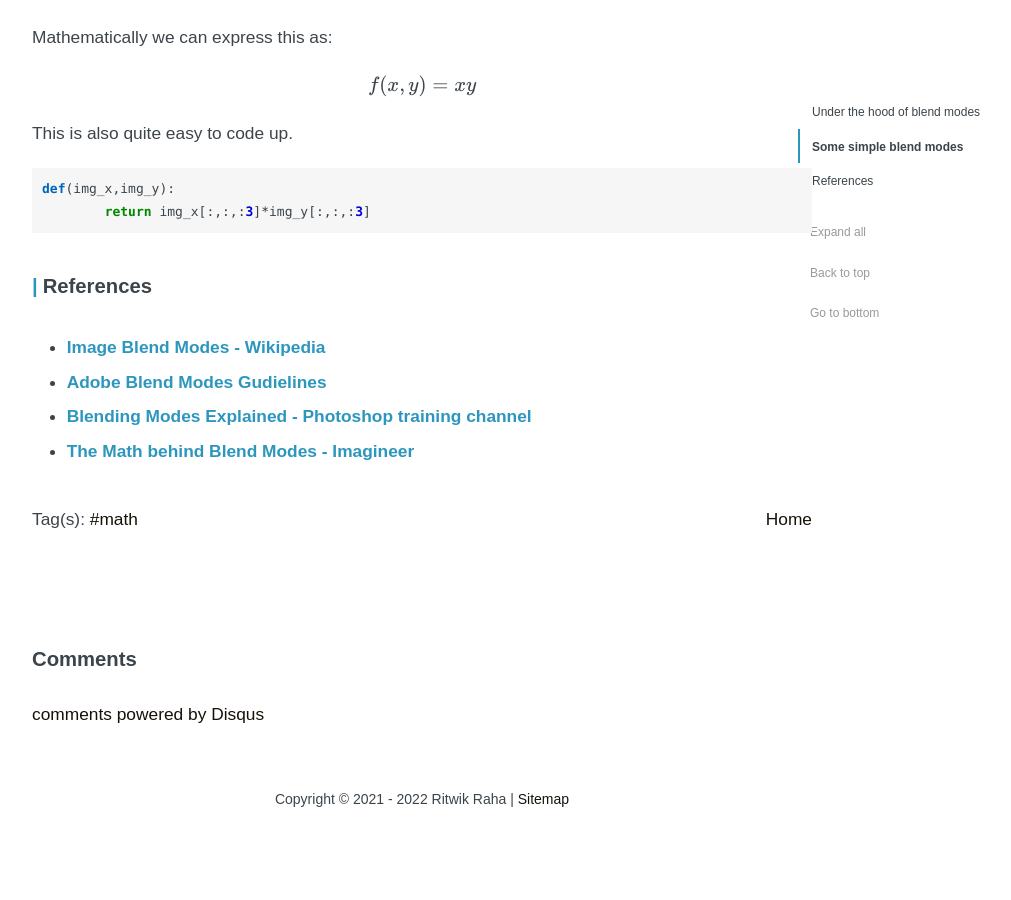
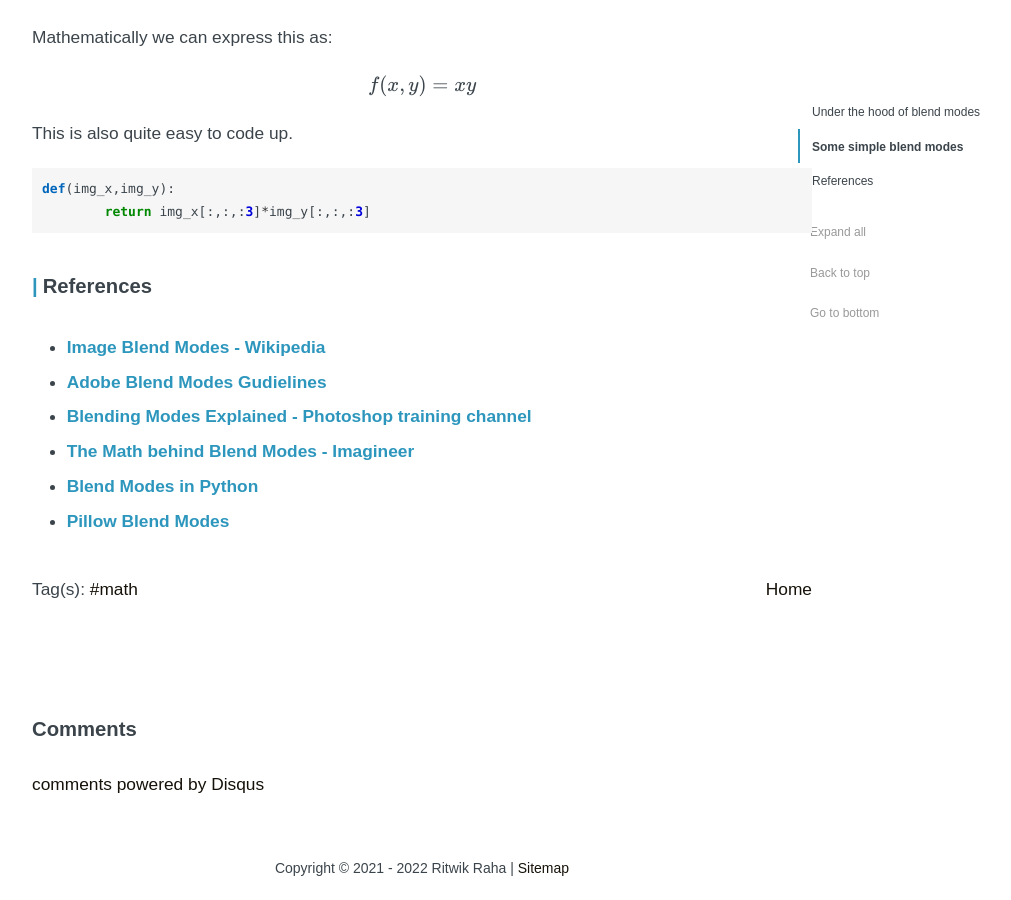
Before and after one commit to ritwikraha/ritwikraha.github.io, a Jekyll site: the page built from _posts/2021-11-9-Photoshop-Math.md, in a window 1280 px wide and 900 px high, scrolled down 2408 px. Shown: the whole window, without its empty margins (218-1229 px from the left). Built offline with Jekyll 4.4.1, drawn with Linux system fonts in a browser that asks for light colours; formulas are drawn with MathJax 3; comment, search, counter and statistics services are not loaded; before the commit the page ends 3239 px from its top, so only the background shows below that.

Commit message:
adding the blog changes

```diff
--- a/_posts/2021-11-9-Photoshop-Math.md
+++ b/_posts/2021-11-9-Photoshop-Math.md
@@ -76,3 +76,5 @@ def(img_x,img_y):
 - [Adobe Blend Modes Gudielines](https://www.adobe.com/content/dam/acom/en/devnet/pdf/pdf_reference_archive/blend_modes.pdf)
 - [Blending Modes Explained - Photoshop training channel](https://photoshoptrainingchannel.com/blending-modes-explained/)
 - [The Math behind Blend Modes - Imagineer](https://imagineer.in/blog/math-behind-blend-modes/)
+- [Blend Modes in Python](https://stackoverflow.com/questions/52141987/overlay-blending-mode-in-python-efficiently-as-possible-numpy-opencv)
+- [Pillow Blend Modes](https://blend-modes.readthedocs.io/_/downloads/en/latest/pdf/)
```
Also changed, not shown: assets/post_images/4post/lake.jpg (added), 1 other file.
